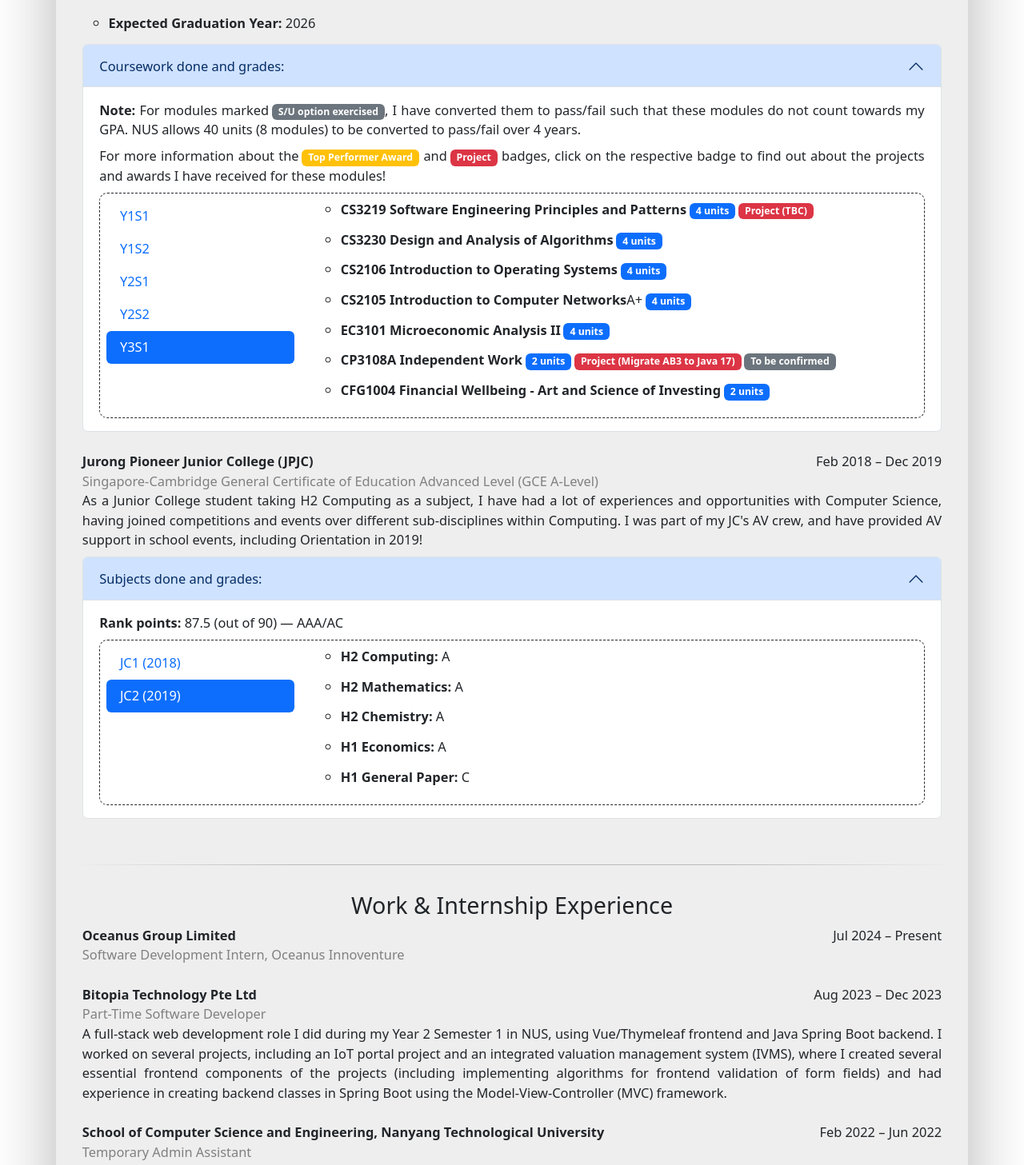
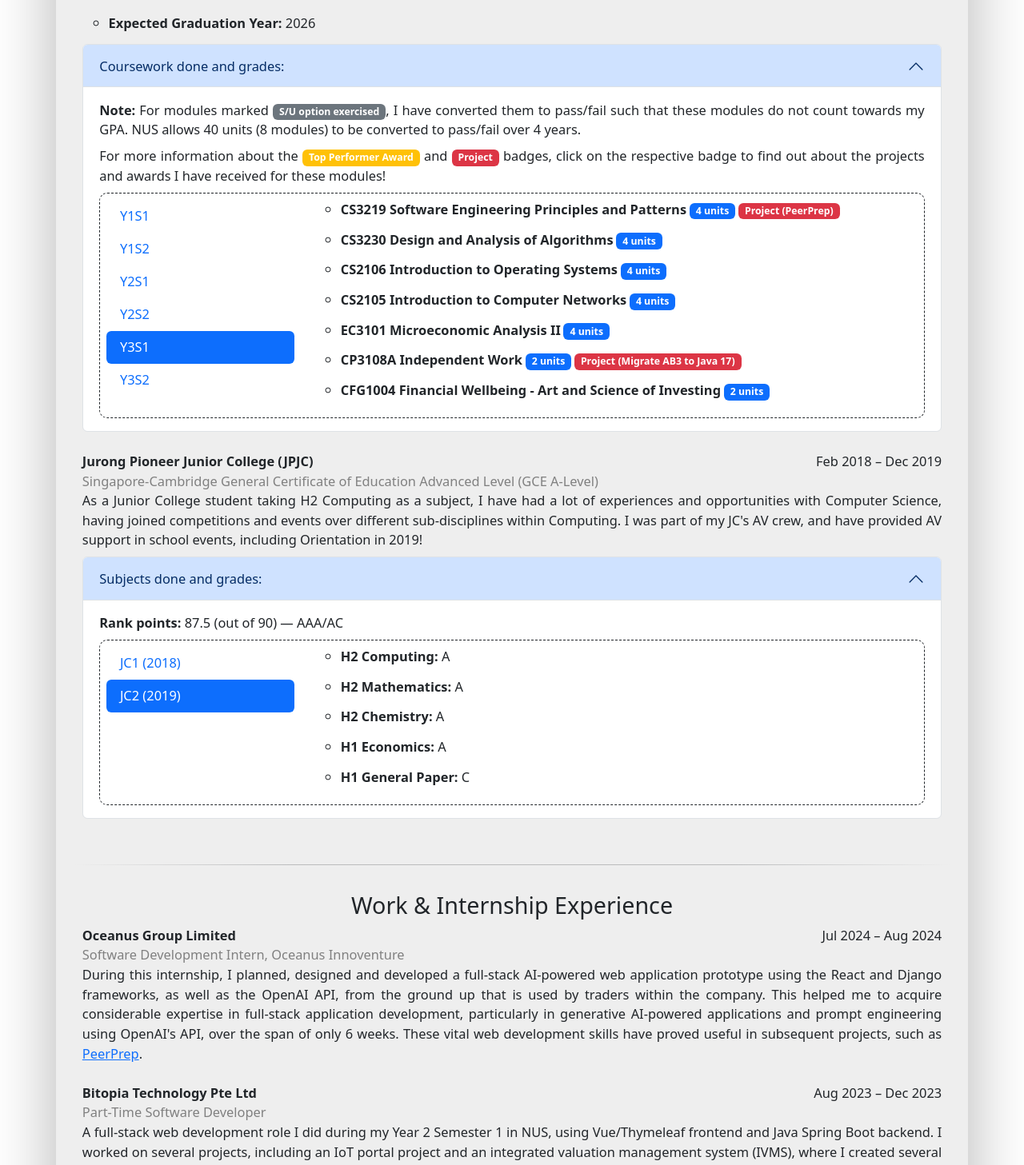
Before and after one commit to brein62/brein62.github.io, a React (Create React App) app: page /#/experience in a window 1280 px wide. Shown: the part 605-2062 px from the top of the page at 80% size. Built offline with nearby package versions, Linux system fonts and the light colour scheme.

Commit message:
Content update Dec 2024

```diff
--- a/src/components/base/side-pages/UniGradesTab.tsx
+++ b/src/components/base/side-pages/UniGradesTab.tsx
@@ -4,11 +4,13 @@ import TodoStudyLogo from '../logos/TodoStudyLogo';
 /**
  * Returns a badge indicating S/U option has been exercised.
  *
+ * - nomargin: Whether the badge should have a left margin (if false). Defaults to false.
+ *
  * @returns A badge indicating S/U option has been exercised.
  */
-export function SuBadge() {
+export function SuBadge({ nomargin = false } : { nomargin? : boolean }) {
     return (
-        <Badge style={{ marginLeft: "0.3em" }} bg="secondary">S/U option exercised</Badge>
+        <Badge style={!nomargin ? { marginLeft: "0.3em" } : {}} bg="secondary">S/U option exercised</Badge>
     );
 }
 
@@ -53,20 +55,21 @@ function UnitsBadge({ units = 4 } : { units? : number }) {
  *
  * - nolink: Whether to link to the Awards page under Academic Achievements (if false). Defaults
  *   to false.
+ * - nomargin: Whether the badge should have a left margin (if false). Defaults to false.
  *
  * @returns A badge indicating top performance in the module. May link to the Awards page under
  * Academic Achievements.
  */
-export function TopBadge({ nolink = false } : { nolink? : boolean }) {
+export function TopBadge({ nolink = false, nomargin = false } : { nolink? : boolean, nomargin? : boolean }) {
     return (
         !nolink ?
         <a href="/#awards#academic-achievements">
-            <Badge style={{ marginLeft: "0.3em" }} bg="warning">
+            <Badge style={!nomargin ? { marginLeft: "0.3em" } : {}} bg="warning">
                 Top Performer Award
             </Badge>
         </a>
         :
-        <Badge style={{ marginLeft: "0.3em" }} bg="warning">
+        <Badge style={!nomargin ? { marginLeft: "0.3em" } : {}} bg="warning">
             Top Performer Award
         </Badge>
     )
@@ -77,21 +80,22 @@ export function TopBadge({ nolink = false } : { nolink? : boolean }) {
  *
  * - nolink: Whether to link to the Awards page under Academic Achievements (if false). Defaults
  *   to false.
+ * - nomargin: Whether the badge should have a left margin (if false). Defaults to false.
  * - name (required): The name of the project. Can be a string or React node (for logos).
  * - href (required): The link to the project (typically in the Projects page).
  *
  * @returns A badge indicating the project made in the module. May link to the project in the Projects page.
  */
-export function ProjectBadge({ nolink = false, name, href } : { nolink? : boolean, name : React.ReactNode, href : string }) {
+export function ProjectBadge({ nolink = false, nomargin = false, name, href } : { nolink? : boolean, nomargin? : boolean, name : React.ReactNode, href : string }) {
     return (
         !nolink ?
             <a href={ href }>
-                <Badge style={{ marginLeft: "0.3em" }} bg="danger">
+                <Badge style={!nomargin ? { marginLeft: "0.3em" } : {}} bg="danger">
                     { name ? <>Project ({ name })</> : <>Project</> }
                 </Badge>
             </a>
         :
-        <Badge style={{ marginLeft: "0.3em" }} bg="danger">
+        <Badge style={!nomargin ? { marginLeft: "0.3em" } : {}} bg="danger">
             { name ? <>Project ({ name })</> : <>Project</> }
         </Badge>
     )
@@ -146,6 +150,9 @@ export default function UniGradesTab() {
                             </Nav.Item>
                             <Nav.Item>
                                 <Nav.Link eventKey="Y3S1">Y3S1</Nav.Link>
+                            </Nav.Item>
+                            <Nav.Item>
+                                <Nav.Link eventKey="Y3S2">Y3S2</Nav.Link>
                             </Nav.Item>
                         </Nav>
                     </Col>
@@ -289,7 +296,7 @@ export default function UniGradesTab() {
                                     <GradeEntry>
                                         <strong>CS3219 Software Engineering Principles and Patterns</strong>
                                         <UnitsBadge />
-                                        <ProjectBadge name="TBC" href="/#projects#school-projects" />
+                                        <ProjectBadge name="PeerPrep" href="/#projects#school-projects" />
                                     </GradeEntry>
                                     <GradeEntry>
                                         <strong>CS3230 Design and Analysis of Algorithms</strong>
@@ -300,7 +307,7 @@ export default function UniGradesTab() {
                                         <UnitsBadge />
                                     </GradeEntry>
                                     <GradeEntry>
-                                        <strong>CS2105 Introduction to Computer Networks</strong>A+
+                                        <strong>CS2105 Introduction to Computer Networks</strong>
                                         <UnitsBadge />
                                     </GradeEntry>
                                     <GradeEntry>
@@ -311,7 +318,6 @@ export default function UniGradesTab() {
                                         <strong>CP3108A Independent Work</strong>
                                         <UnitsBadge units={2} />
                                         <ProjectBadge name="Migrate AB3 to Java 17" href="/#projects#school-projects" />
-                                        <TbcBadge />
                                         {/* <CsCuBadge /> */}
                                     </GradeEntry>
                                     <GradeEntry>
@@ -321,6 +327,9 @@ export default function UniGradesTab() {
                                     </GradeEntry>
                                 </ul>
                             </Tab.Pane>
+                            <Tab.Pane eventKey="Y3S2">
+                                <em>Semester has not started yet!</em>
+                            </Tab.Pane>
                         </Tab.Content>
                     </Col>
                 </Row>
--- a/src/pages/Experience.tsx
+++ b/src/pages/Experience.tsx
@@ -48,9 +48,9 @@ function ExperienceMainBody({ screenWidth } : {screenWidth : number}) {
                             <Accordion.Item eventKey="coursework">
                                 <Accordion.Header>Coursework done and grades:</Accordion.Header>
                                 <Accordion.Body>
-                                    <p className="justify"><strong>Note: </strong>For modules marked<SuBadge />, I have converted them to pass/fail such that these modules do not count towards my GPA. NUS allows 40 units (8 modules) to be converted to pass/fail over 4 years.</p>
+                                    <p className="justify"><strong>Note: </strong>For modules marked <SuBadge nomargin />, I have converted them to pass/fail such that these modules do not count towards my GPA. NUS allows 40 units (8 modules) to be converted to pass/fail over 4 years.</p>
                                     <p className="justify">
-                                        For more information about the<TopBadge nolink /> and<ProjectBadge nolink name="" href="#" /> badges, click on the respective badge to find out about the projects and awards I have received for these modules!
+                                        For more information about the <TopBadge nomargin nolink /> and <ProjectBadge nomargin nolink name="" href="#" /> badges, click on the respective badge to find out about the projects and awards I have received for these modules!
                                     </p>
                                     <UniGradesTab />
                                 </Accordion.Body>
@@ -84,10 +84,11 @@ function ExperienceMainBody({ screenWidth } : {screenWidth : number}) {
                     <ResumeEntry
                         title="Oceanus Group Limited"
                         subtitle="Software Development Intern, Oceanus Innoventure"
-                        dates="Jul 2024 &ndash; Present"
+                        dates="Jul 2024 &ndash; Aug 2024"
                         screenWidth={screenWidth}
                     >
                         <p className="justify">
+                            During this internship, I planned, designed and developed a full-stack AI-powered web application prototype using the React and Django frameworks, as well as the OpenAI API, from the ground up that is used by traders within the company. This helped me to acquire considerable expertise in full-stack application development, particularly in generative AI-powered applications and prompt engineering using OpenAI's API, over the span of only 6 weeks. These vital web development skills have proved useful in subsequent projects, such as <a href="#projects#school-projects">PeerPrep</a>.
                         </p>
                     </ResumeEntry>
                     <ResumeEntry
@@ -97,7 +98,7 @@ function ExperienceMainBody({ screenWidth } : {screenWidth : number}) {
                         screenWidth={screenWidth}
                     >
                         <p className="justify">
-                            A full-stack web development role I did during my Year 2 Semester 1 in NUS, using Vue/Thymeleaf frontend and Java Spring Boot backend. I worked on several projects, including an IoT portal project and an integrated valuation management system (IVMS), where I created several essential frontend components of the projects (including implementing algorithms for frontend validation of form fields) and had experience in creating backend classes in Spring Boot using the Model-View-Controller (MVC) framework.
+                            A full-stack web development role I did during my Year 2 Semester 1 in NUS, using Vue/Thymeleaf frontend and Java Spring Boot backend. I worked on several projects, including an IoT portal project and an integrated valuation management system (IVMS), where I created several essential frontend components of the projects (including implementing algorithms for frontend validation of form fields) and had experience in creating backend classes in Spring Boot using the Model-View-Controller (MVC) pattern.
                         </p>
                     </ResumeEntry>
                     <ResumeEntry
--- a/src/pages/Projects.tsx
+++ b/src/pages/Projects.tsx
@@ -150,17 +150,17 @@ function ProjectsMainBody({ screenWidth } : { screenWidth : number }) {
                         </ProjectInfo>
                         <ProjectInfo
                             title="PeerPrep"
-                            date="CS3219 project (Sep 2024 &ndash; present)"
+                            date="CS3219 project (Sep 2024 &ndash; Nov 2024)"
                             languages="HTML, CSS, JavaScript, TypeScript"
-                            libraries="React Router, Tailwind, shadcn, MongoDB, Mongoose"
+                            libraries="React Router, Tailwind, shadcn, MongoDB, Mongoose, Kafka, WebSocket"
                             frameworks="React, Express.js"
                             url="https://github.com/CS3219-AY2425S1/cs3219-ay2425s1-project-g36"
                         >
                             <p className="justify">
-                                <strong>PeerPrep</strong> is a technical interview preparation platform and peer matching system where students are able to be matched and work together in pairs to solve technical interview problems. This application is currently under development.
+                                <strong>PeerPrep</strong> is a technical interview preparation platform and peer matching system where students are able to be matched and work together in pairs to solve technical interview problems.
                             </p>
                             <p className="justify">
-                                PeerPrep uses a <em>microservices</em> architecture, which involves multiple different services being implemented and deployed separately, with a frontend that bridges the multiple microservices together.
+                                PeerPrep uses a <em>microservices</em> architecture, which involves multiple different services being implemented and deployed separately, with a frontend that bridges the multiple microservices together. It makes use of various asynchronous communication mechanisms, such as the use of the <strong>Kafka event broker</strong> to help match two users and the use of <strong>WebSocket</strong> to handle the collaboration environment between two users.
                             </p>
                             <p className="justify">
                                 This project is one of many software development projects developed for the module <em>CS3219 Software Engineering Principles and Patterns</em>.
@@ -184,7 +184,7 @@ function ProjectsMainBody({ screenWidth } : { screenWidth : number }) {
                         </ProjectInfo>
                         <ProjectInfo
                             title="Migrate AB3 to Java 17"
-                            date="CP3108A project (Jun 2024 &ndash; Present)"
+                            date="CP3108A project (Jun 2024 &ndash; Sep 2024)"
                             languages="Java, Markdown (guides)"
                             libraries="JavaFX, Jackson, JUnit5"
                             url={[{"name": "Repository", "url": "https://github.com/brein62/AB3-J17"},
```
